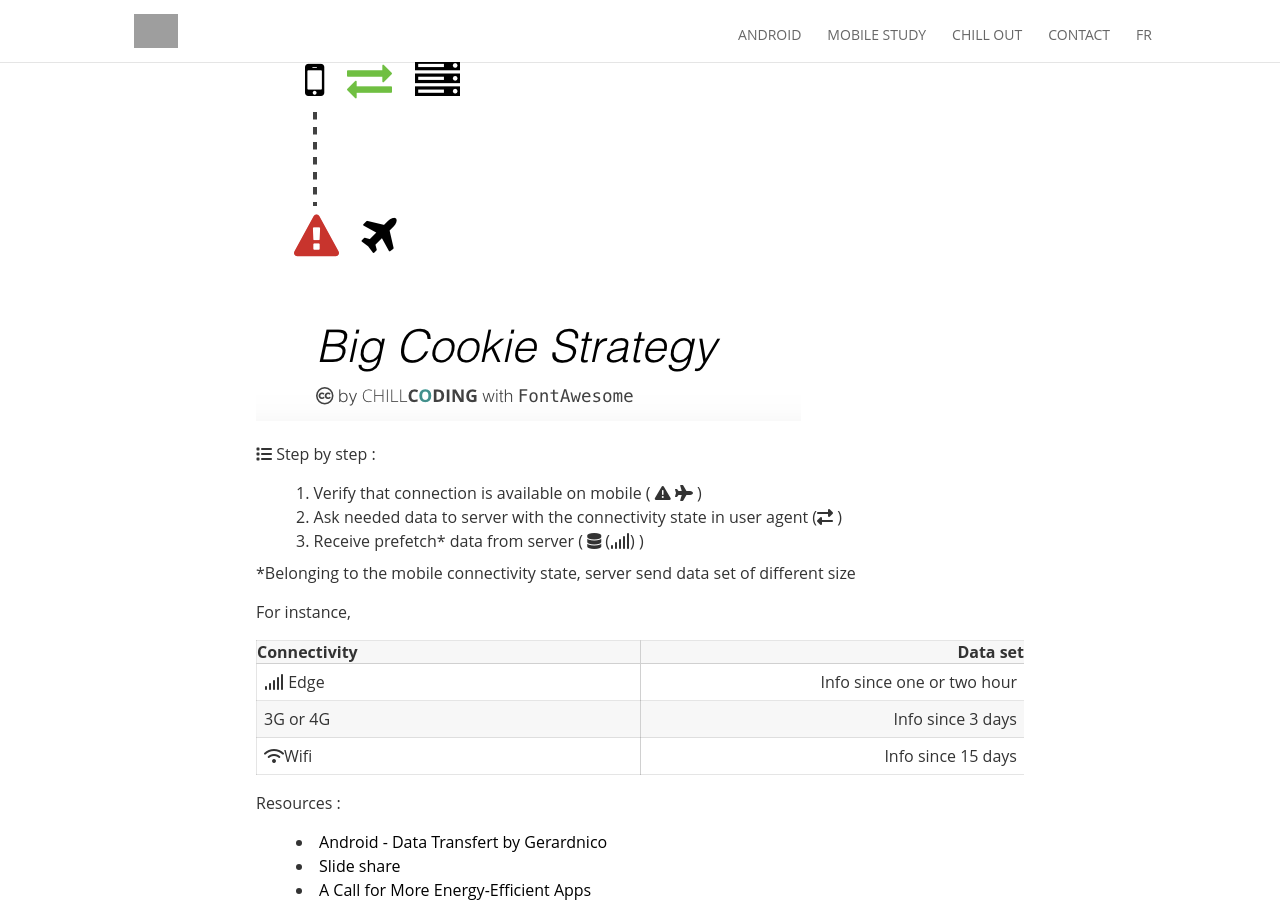
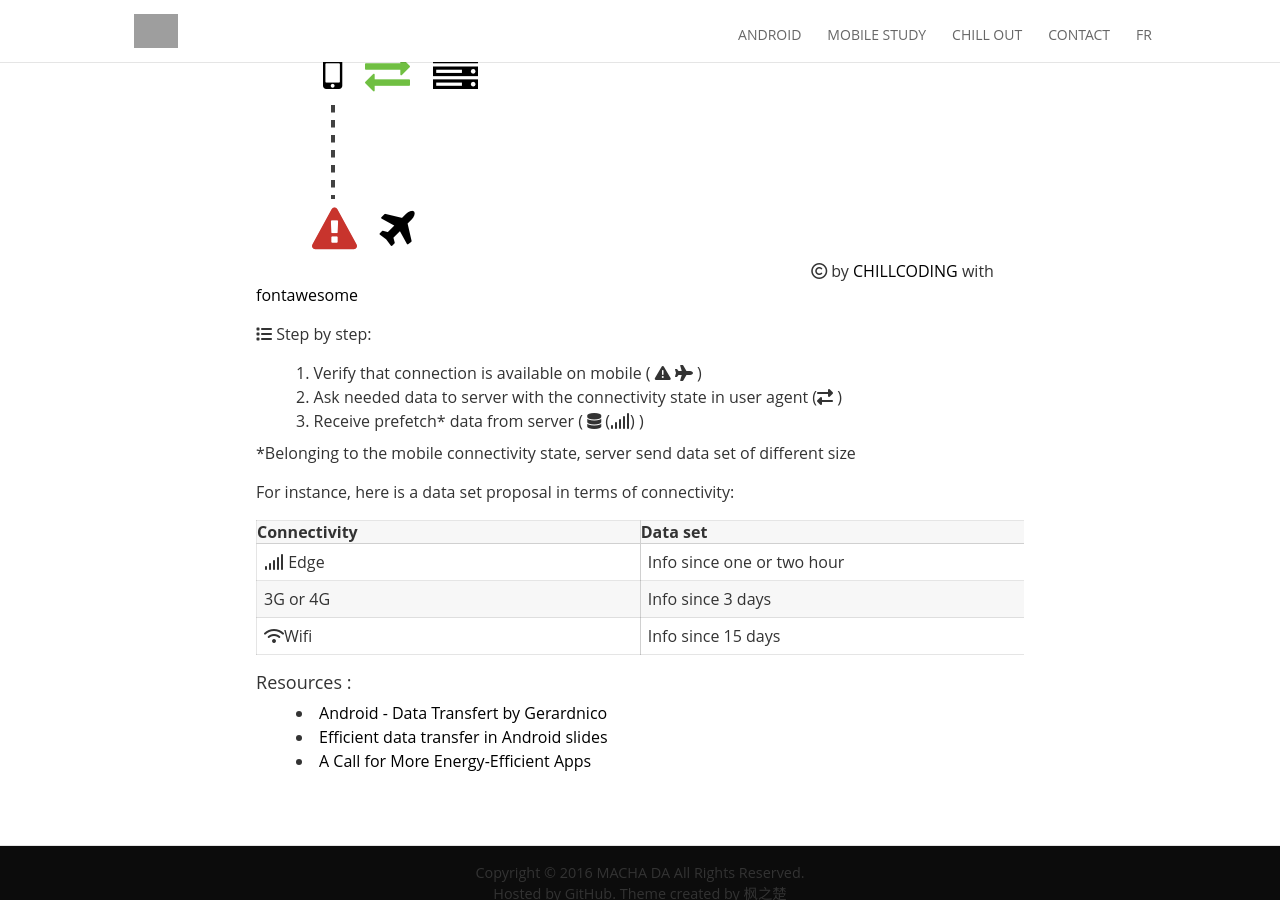
Before and after one commit to machadaCosta/machadaCosta.github.io, a Jekyll site: the page built from _posts/2016-11-28-mobile-big-cookies-strategy.markdown, in a window 1280 px wide and 900 px high, scrolled down 502 px. Built offline with Jekyll 4.4.1, drawn with Linux system fonts in a browser that asks for light colours; nearby versions of some CDN libraries; some web fonts are replaced; Markdown is read by kramdown in place of the engine named in the settings; grey boxes are pictures that could not be loaded.

Commit message:
Update BCS

```diff
--- a/_posts/2016-11-28-mobile-big-cookies-strategy.markdown
+++ b/_posts/2016-11-28-mobile-big-cookies-strategy.markdown
@@ -15,9 +15,9 @@ Big Cookie Strategy was created to optimize exchange between a mobile applicatio
 ## What is Big Cookie Strategy ?
 
 ![Big Cookie Strategy in Mobile Development]({{ site.baseurl }}/img/big-cookie-strategy.png)
+<i class="fa fa-copyright" aria-hiden="true"></i> by [CHILLCODING](https://www.chillcoding.com) with [fontawesome](http://fontawesome.io/cheatsheet/)
 
-
-<i class="fa fa-list" aria-hiden="true"></i> Step by step :
+<i class="fa fa-list" aria-hiden="true"></i> Step by step:
 
 1. Verify that connection is available on mobile ( <i class="fa fa-exclamation-triangle" aria-hiden="true"></i> <i class="fa fa-plane" aria-hiden="true"></i> )
 2. Ask needed data to server with the connectivity state in user agent (<i class="fa fa-exchange" aria-hiden="true"></i> )
@@ -25,18 +25,18 @@ Big Cookie Strategy was created to optimize exchange between a mobile applicatio
 
 *Belonging to the mobile connectivity state, server send data set of different size
 
-For instance,
+For instance, here is a data set proposal in terms of connectivity:
 
 | Connectivity | Data set |
-| ------------ | --------:|
+| ---------- | :--------|
 | <i class="fa fa-signal" aria-hiden="true"></i> Edge | Info since one or two hour |
 | 3G or 4G | Info since 3 days |
 | <i class="fa fa-wifi" aria-hiden="true"></i>Wifi | Info since 15 days |
 
 
 
-Resources :
+####Resources :
 
 * [Android - Data Transfert by Gerardnico](http://gerardnico.com/wiki/android/data_transfer)
-* [Slide share](http://www.slideshare.net/CotapEng/efficient-data-transfer-tech-talk)
+* [Efficient data transfer in Android slides](http://www.slideshare.net/CotapEng/efficient-data-transfer-tech-talk)
 * [A Call for More Energy-Efficient Apps](http://www.research.att.com/articles/featured_stories/2011_03/201102_Energy_efficient?fbid=HZjMhQoG88-)
```
Also changed, not shown: img/big-cookie-strategy.png.
